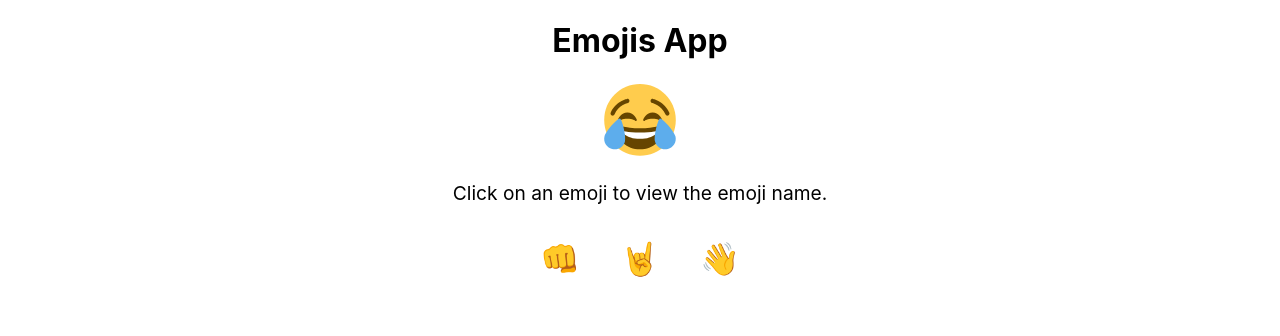
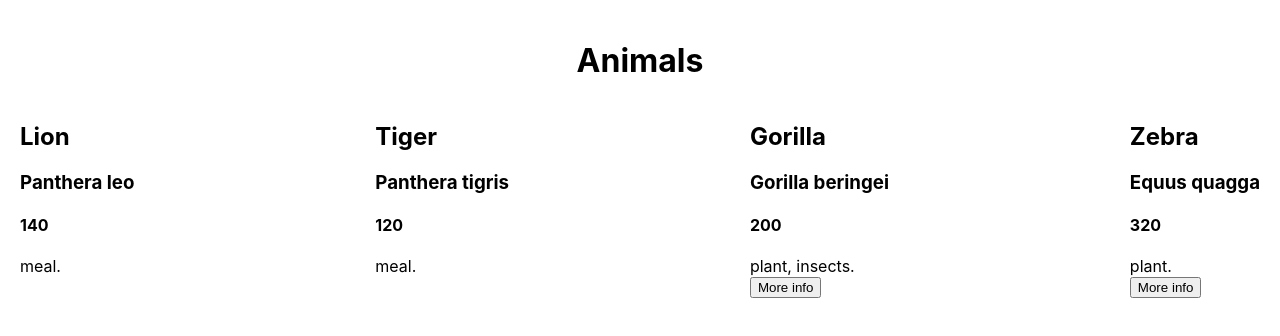
Before and after one commit to sotopro/Sm5_Sesion_02_RNative04, a React (Create React App) app: page / in a window 1280 px wide. Shown: the top 336 px of the page. Built offline with nearby package versions, Linux system fonts and the light colour scheme.

Commit message:
[feature] - animal card

```diff
--- /dev/null
+++ b/src/components/App.css
@@ -0,0 +1,11 @@
+.wrapper {
+    display: flex;
+    flex-wrap: wrap;
+    justify-content: space-between;
+    padding: 20px;
+}
+
+.wrapper h1 {
+    text-align: center;
+    width: 100%;
+}
--- /dev/null
+++ b/src/components/App.js
@@ -0,0 +1,31 @@
+import React from 'react';
+import AnimalCard from './functional/animalcard';
+import { animals } from '../data/animals';
+import './App.css';
+
+const App = () => {
+    const showAdditonal = (additional) => {
+        const alertInformation = Object.entries(additional)
+            .map(information => `${information[0]}: ${information[1]}`)
+            .join('\n');
+            alert(alertInformation)
+    }
+    return (
+        <div className="wrapper">
+            <h1>Animals</h1>
+            {animals.map(animal => (
+                 <AnimalCard
+                    key={animal.name}
+                    name={animal.name}
+                    scienticName={animal.scienticName}
+                    size={animal.size}
+                    diet={animal.diet}
+                    additional={animal.additional}
+                    showAdditonal={showAdditonal}
+                />
+            ))}
+        </div>
+    )
+}
+
+export default App;
--- /dev/null
+++ b/src/components/functional/animalcard/index.js
@@ -0,0 +1,27 @@
+import React from "react";
+
+const AnimalCard = (props) => {
+    const { name,
+        scienticName,
+        size,
+        diet,
+        additional,
+        showAdditonal} = props
+    return (
+        <div>
+            <h2>{name}</h2>
+            <h3>{scienticName}</h3>
+            <h4>{size}</h4>
+            <div>{diet.join(', ')}.</div>
+            {additional && (
+                <button
+                    onClick={() => showAdditonal(additional)}
+                >
+                    More info
+                </button>
+            )}
+        </div>
+    )
+};
+
+export default AnimalCard;
--- /dev/null
+++ b/src/data/animals.js
@@ -0,0 +1,33 @@
+export const animals = [
+    {
+        name: 'Lion',
+        scienticName: 'Panthera leo',
+        size: 140,
+        diet: ['meal']
+    },
+    {
+        name: 'Tiger',
+        scienticName: 'Panthera tigris',
+        size: 120,
+        diet: ['meal']
+    },
+    {
+        name: 'Gorilla',
+        scienticName: 'Gorilla beringei',
+        size: 200,
+        diet: ['plant', 'insects'],
+        additional: {
+            notes: 'This is th eastern gorilla. There is also a western gorilla.'
+        }
+    },
+    {
+        name: 'Zebra',
+        scienticName: 'Equus quagga',
+        size: 320,
+        diet: ['plant'],
+        additional: {
+            notes: 'This is the largest zebra. There are also several smaller zebras.',
+            link: 'https://en.wikipedia.org/wiki/Zebra'
+        }
+    }
+]
--- a/src/index.js
+++ b/src/index.js
@@ -1,7 +1,7 @@
 import React from 'react';
 import ReactDOM from 'react-dom';
 import './index.css';
-import App from './App';
+import App from './components/App';
 import reportWebVitals from './reportWebVitals';
 
 ReactDOM.render(
```
Also changed, not shown: src/components/functional/animalcard/index.css (added).
